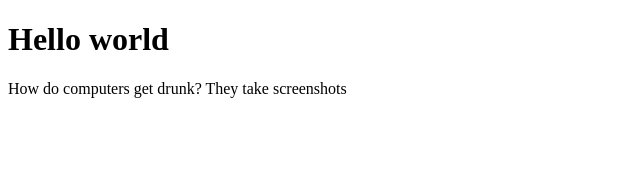
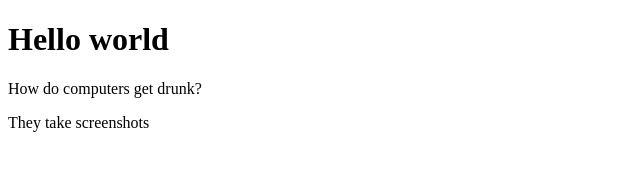
Before and after one commit to mar-ols/first-repo, a plain HTML site: page index.html in a window 1280 px wide. Shown: the whole page, without its empty margins (0-640 px from the left). Drawn offline with Linux system fonts and the light colour scheme.

Commit message:
Update index.html

```diff
--- a/index.html
+++ b/index.html
@@ -9,6 +9,7 @@
 <body>
     <h1>Hello world</h1>
     <p>How do computers get drunk?
-        They take screenshots </p>
+    </p>
+    <p>They take screenshots</p>
 </body>
 </html>
```
